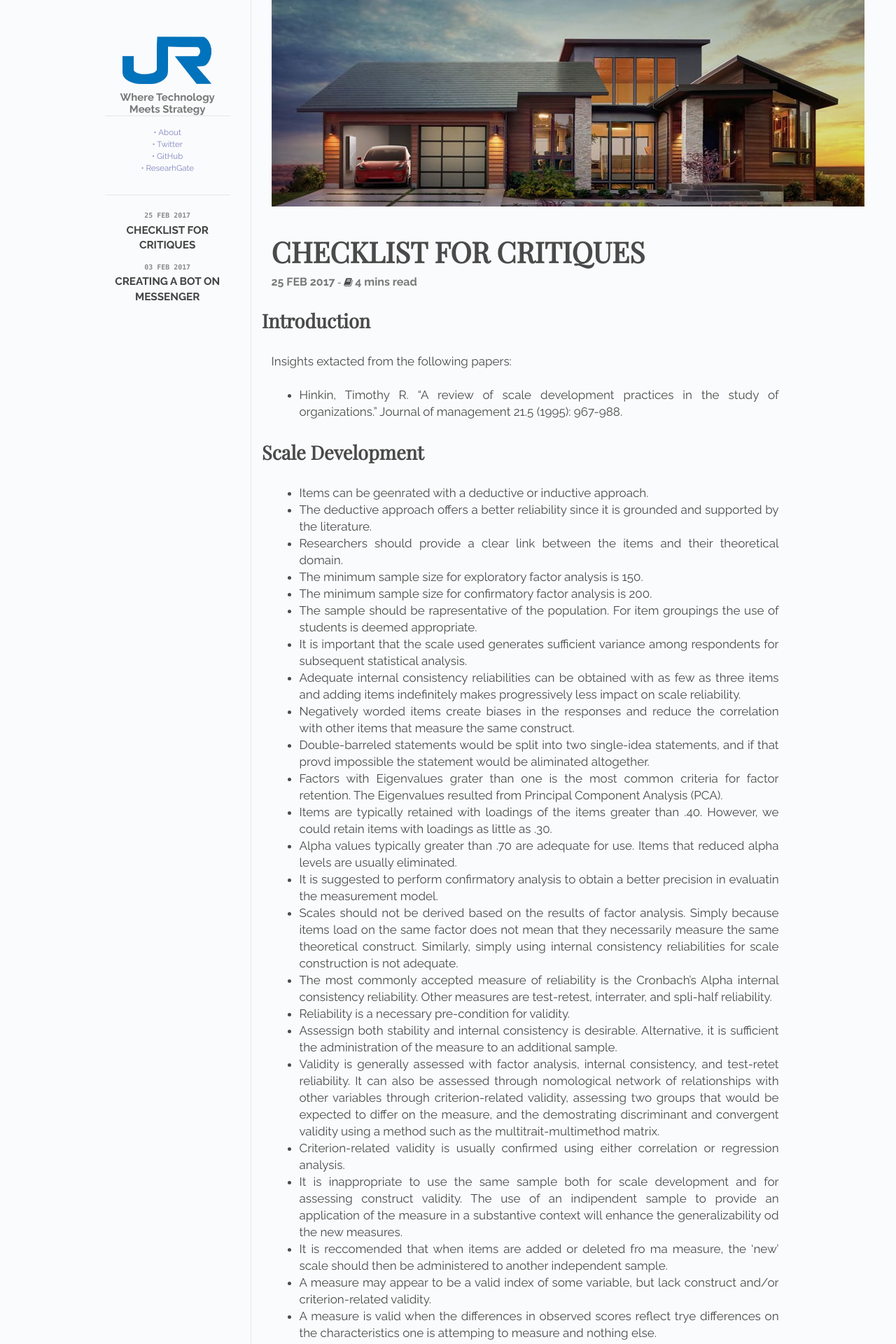
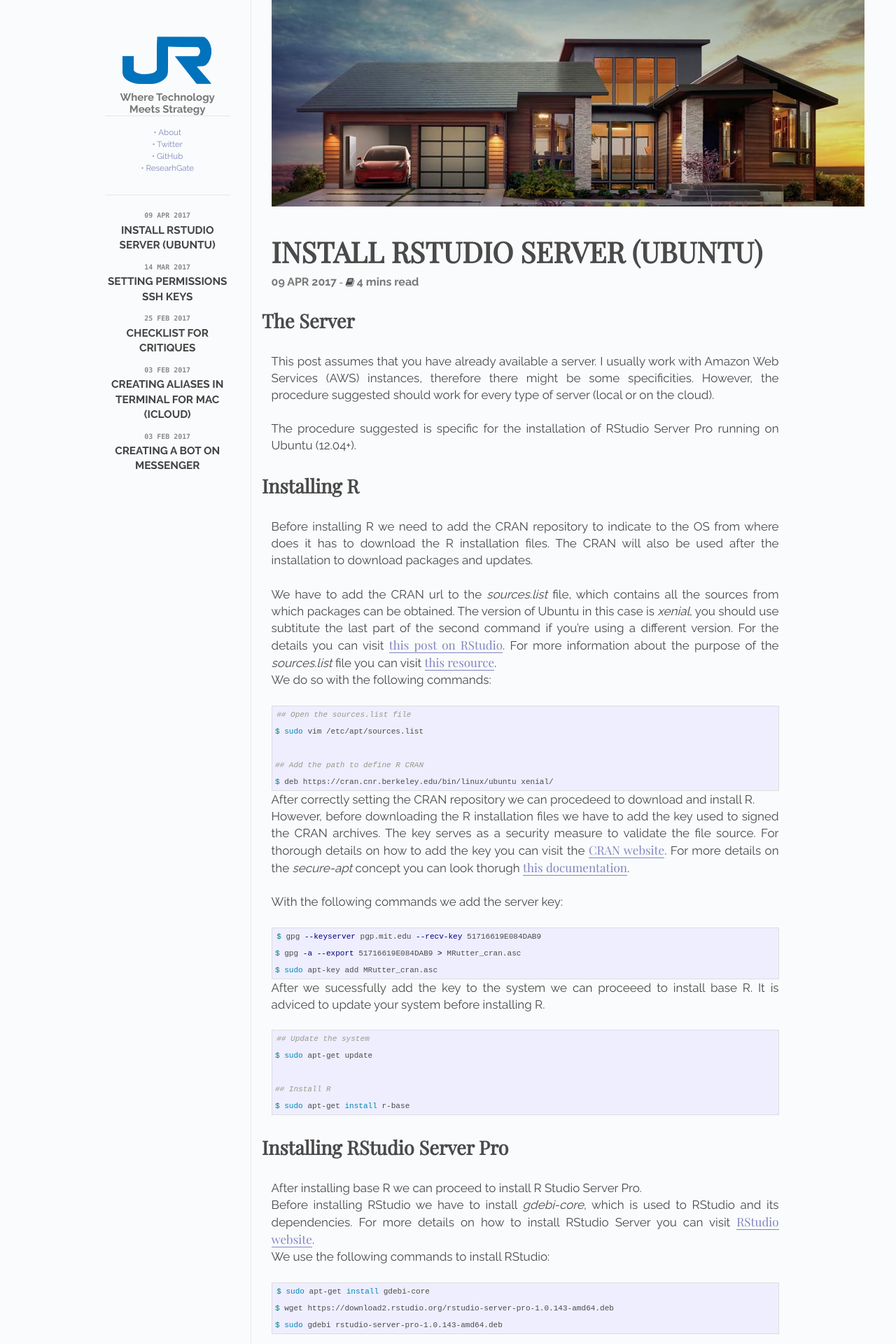
Before and after one commit to zampolli75/zampolli75_test, a Jekyll site: the page built from index.md, in a window 1280 px wide. Shown: the top 1920 px of the page at 70% size. Built offline with Jekyll 4.4.1, drawn with Linux system fonts in a browser that asks for light colours; some of the changed text lies outside the part shown.

Commit message:
added three new posts

```diff
--- /dev/null
+++ b/_posts/2017-03-02-create-alias-terminal.md
@@ -0,0 +1,31 @@
+---
+layout: post
+title: Creating aliases in terminal for Mac (iCloud)
+cover: cover.jpg
+date:   2017-02-03 12:00:00
+categories: Utilities
+---
+
+The iCloud forder has an unusual path. ("~/Library/Mobile\ Documents/com~apple~CloudDocs").
+Having to access iCloud files from the terminal is a little bit of a pain. Therefore, in order to ease the access to the iCloud folder you can create an alias in the ".bash_profile" file.
+
+Firstly, we will have to open the *bash_profile* file. I usually use *vim* as a text editor inside the bash.
+
+{% highlight shell %}
+vim ~/.bash_profile
+{% endhighlight %}
+
+One we open the *bash_profile* we have to add the alias for the iCloud path. This will enable to use the alias instead of having to type the hole path every time.
+Type the following code to create the alias inside the *bash_profile*.
+
+{% highlight shell %}
+alias icloud="cd ~/Library/Mobile\ Documents/com~apple~CloudDocs"
+{% endhighlight %}
+
+After saving the change in the *bash_profile* file you will be able to access the iCloud folder from the bash by using the alias (i.e. 'icloud').
+
+I suggest to use the same approach for folders that you use recurrently in your work.
+
+# References:
+- [http://usabilityetc.com/2015/07/access-icloud-drive-folder-in-terminal/]()
+- [https://www.moncefbelyamani.com/create-aliases-in-bash-profile-to-assign-shortcuts-for-common-terminal-commands/]()
--- /dev/null
+++ b/_posts/2017-03-14-setting-permissions-ssh-key.md
@@ -0,0 +1,22 @@
+---
+layout: post
+title: Setting permissions SSH Keys
+cover: cover.jpg
+date:   2017-03-14 12:00:00
+categories: Utilities
+---
+
+I was having some trouble accessing my AWS instance from the terminal. I realized that the server was not validating the SSH key because it was not an only read file.
+
+In fact, SSH keys have to be read-only files because of security reasons. Therefore, any key with a write permission will be rejected when trying to connect to the server.
+
+To set the read only permission we have to use the following command from the bash:
+
+{% highlight shell %}
+chmod 400 ~/path_ssh_key
+{% endhighlight %}
+
+After setting the correct permission the server will accept the SSH key.
+
+
+For more information about SSH Keys go to the following [website](http://bodhizazen.net/Tutorials/SSH_keys)
--- /dev/null
+++ b/_posts/2017-04-09-rstudio-server-installation.md
@@ -0,0 +1,100 @@
+---
+layout: post
+title: Install RStudio Server (Ubuntu)
+cover: cover.jpg
+date:   2017-04-09 12:00:00
+categories: Utilities
+---
+
+# The Server
+This post assumes that you have already available a server. I usually work with Amazon Web Services (AWS) instances, therefore there might be some specificities. However, the procedure suggested should work for every type of server (local or on the cloud).
+
+The procedure suggested is specific for the installation of RStudio Server Pro running on Ubuntu (12.04+).
+
+# Installing R
+Before installing R we need to add the CRAN repository to indicate to the OS from where does it has to download the R installation files. The CRAN will also be used after the installation to download packages and updates.
+
+We have to add the CRAN url to the *sources.list* file, which contains all the sources from which packages can be obtained. The version of Ubuntu in this case is *xenial*, you should use subtitute the last part of the second command if you're using a different version. For the details you can visit [this post on RStudio](https://cran.rstudio.com/bin/linux/ubuntu/README.html). For more information about the purpose of the *sources.list* file you can visit [this resource](https://wiki.debian.org/SourcesList).
+We do so with the following commands:
+
+{% highlight shell %}
+## Open the sources.list file
+$ sudo vim /etc/apt/sources.list
+
+## Add the path to define R CRAN
+$ deb https://cran.cnr.berkeley.edu/bin/linux/ubuntu xenial/
+{% endhighlight %}
+
+
+After correctly setting the CRAN repository we can procedeed to download and install R.
+However, before downloading the R installation files we have to add the key used to signed the CRAN archives. The key serves as a security measure to validate the file source. For thorough details on how to add the key you can visit the [CRAN website](https://cran.r-project.org/bin/linux/ubuntu/#secure-apt). For more details on the *secure-apt* concept you can look thorugh [this documentation](https://wiki.debian.org/SecureApt).
+
+With the following commands we add the server key:
+
+{% highlight shell %}
+$ gpg --keyserver pgp.mit.edu --recv-key 51716619E084DAB9
+$ gpg -a --export 51716619E084DAB9 > MRutter_cran.asc
+$ sudo apt-key add MRutter_cran.asc
+{% endhighlight %}
+
+After we sucessfully add the key to the system we can proceeed to install base R. It is adviced to update your system before installing R.
+
+{% highlight shell %}
+## Update the system
+$ sudo apt-get update
+
+## Install R
+$ sudo apt-get install r-base
+{% endhighlight %}
+
+# Installing RStudio Server Pro
+After installing base R we can proceed to install R Studio Server Pro.
+Before installing RStudio we have to install *gdebi-core*, which is used to RStudio and its dependencies. For more details on how to install RStudio Server you can visit [RStudio website](https://www.rstudio.com/products/rstudio/download-commercial/).
+We use the following commands to install RStudio:
+
+{% highlight shell %}
+$ sudo apt-get install gdebi-core
+$ wget https://download2.rstudio.org/rstudio-server-pro-1.0.143-amd64.deb
+$ sudo gdebi rstudio-server-pro-1.0.143-amd64.deb
+{% endhighlight %}
+
+# Setting Up the RStudio Server
+After installing RStudio Server you might want to install the dependencies of some popular R libraries (at least among my workgroup). I'm assuming your server does not already have these dependencies. You might want to check if you already have them before executing the following code.
+
+## Installing and Configuring Java
+Java is a dependency for some popular libraries, such as *OpenNLP*.
+With the following command you can install Java 8.
+
+{% highlight shell %}
+$ sudo apt-get install openjdk-8-*
+{% endhighlight %}
+
+In order to configure Java for R we have set all Java variables.
+Here are some resources gather while understanding how to configure Java correctly: [IBM - Installing R](https://www.ibm.com/support/knowledgecenter/en/SSPT3X_3.0.0/com.ibm.swg.im.infosphere.biginsights.install.doc/doc/install_install_r.html), [Stack Overflow](http://stackoverflow.com/questions/34212378/installation-of-rjava), [Stack Overflow](http://stackoverflow.com/questions/16438073/unable-to-install-rjava-in-r-3-0-in-ubuntu-13-04).
+
+
+{% highlight shell %}
+## Configuration of variables
+$ sudo R CMD javareconf -e
+
+## Setting the java home path in bashrc file
+## Open the bashrc file
+$ sudo vim ~/.bashrc
+
+## Add the following paths in the bashrc file
+$ export JAVA_HOME=/usr/lib/jvm/java-8-openjdk-amd64
+$ export PATH=$PATH:$JAVA_HOME/bin
+{% endhighlight %}
+
+## Install GLS
+GLS is the GNU scientific library. Some R libraries depend on this library. For some reason that I wasn't able to understand I had also to install the development package in order to succeed to install the R libraries.
+
+{% highlight shell %}
+$ sudo apt-get install libgsl2
+$ sudo apt-get install libgsl0-dev
+{% endhighlight %}
+
+
+# Other Resources:
+- [RStudio server manual](http://docs.rstudio.com/ide/server-proserver-management.html#administrative-dashboard)
+- [Upgrade Rstudio Server to Pro](https://support.rstudio.com/hc/en-us/articles/216079967-Upgrading-RStudio-Server)
```
Also changed, not shown: _drafts/2017-12-09-shiny-server-installation.md (added, +51 -0 lines), _posts/2017-02-03-create-bot-claudia.md (+1 -1 lines).
